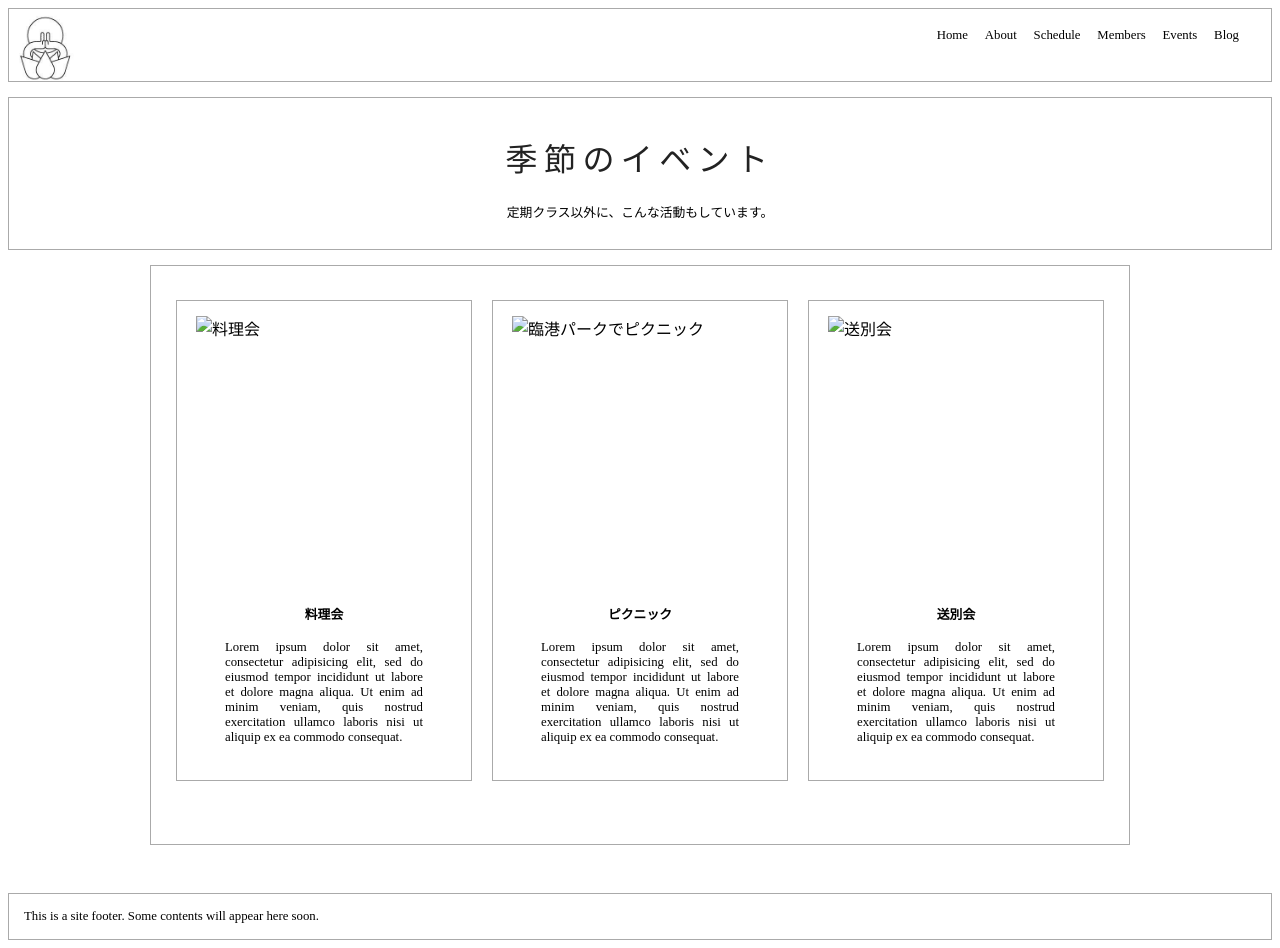
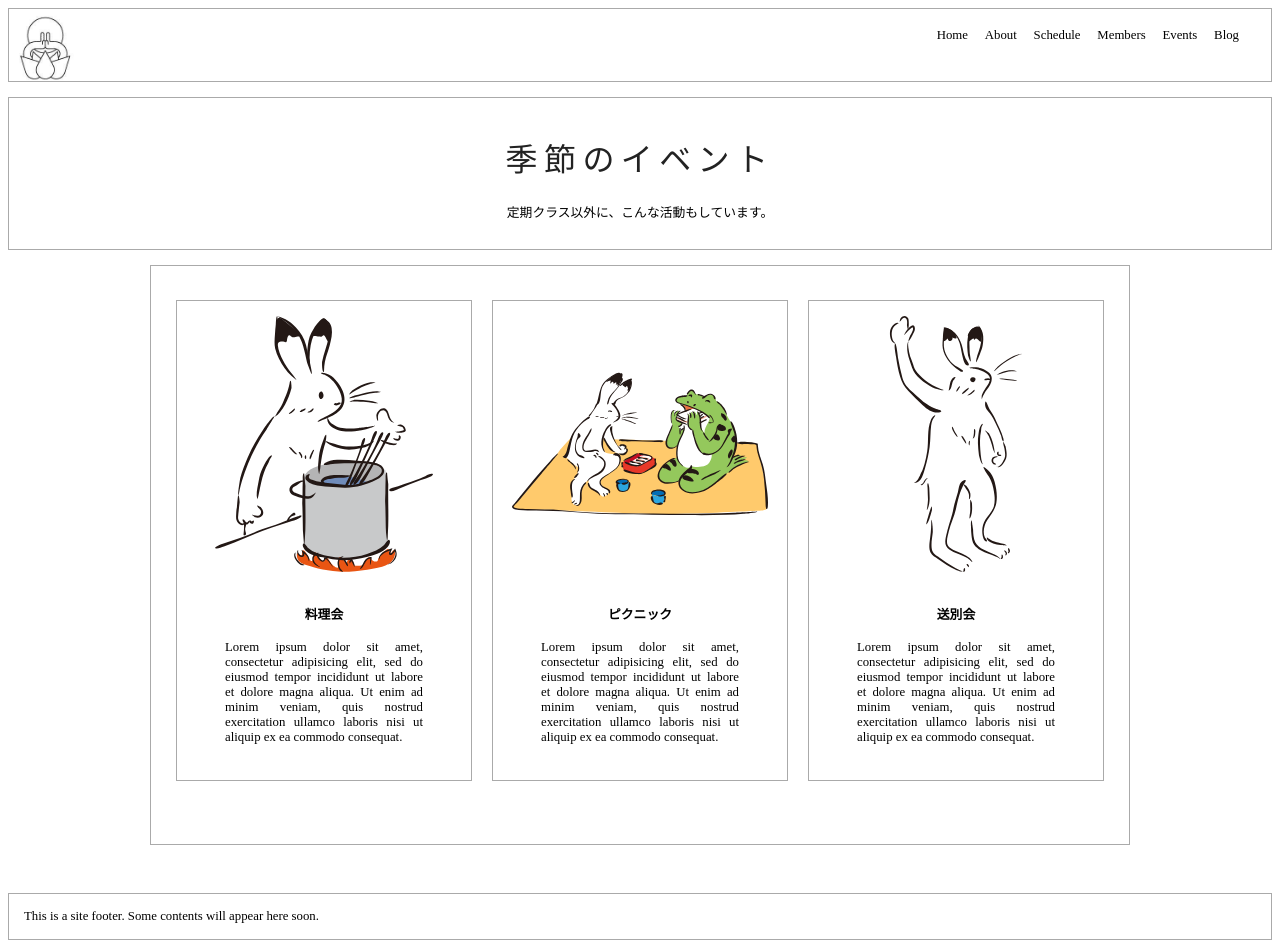
Before and after one commit to mkataoka73/bukatsudoyoga, a Jekyll site: the page built from events.html, in a window 1280 px wide. Built offline with Jekyll 4.4.1, drawn with Linux system fonts in a browser that asks for light colours.

Commit message:
Change event pictures

```diff
--- a/events.html
+++ b/events.html
@@ -11,7 +11,7 @@ layout: default
 <div class="container events-wrapper">
   <div class="event-box">
     <div class="event-image">
-      <img src="/images/cooking.jpg" alt="料理会">
+      <img src="/images/event_icon/cooking.svg" alt="料理会">
     </div>
 
     <div class="event-text">
@@ -21,7 +21,7 @@ layout: default
   </div>
   <div class="event-box">
     <div class="event-image">
-      <img src="/images/picnic.jpg" alt="臨港パークでピクニック">
+      <img src="/images/event_icon/picnic.svg" alt="臨港パークでピクニック">
     </div>
     <div class="event-text">
       <h4>ピクニック</h4>
@@ -30,7 +30,7 @@ layout: default
   </div>
   <div class="event-box">
     <div class="event-image">
-      <img src="/images/farewell.jpg" alt="送別会">
+      <img src="/images/event_icon/farewell.svg" alt="送別会">
     </div>
     <div class="event-text">
       <h4>送別会</h4>
```
Also changed, not shown: images/event_icon/cooking.svg (added), images/event_icon/drinking_party.svg (added), images/event_icon/farewell.svg (added), images/event_icon/picnic.svg (added), 5 other files.
